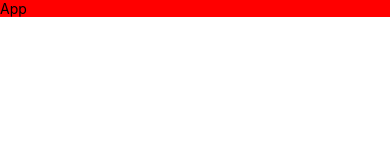
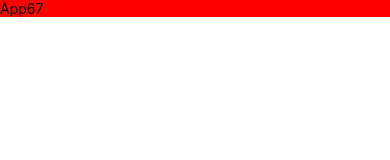
Before and after one commit to mazharfareed1/NewApps, a React Native app: screen / in a window 390 px wide. Shown: the top 160 px of the page. Built offline with nearby package versions, Linux system fonts and the light colour scheme.

Commit message:
Changed The Name of The App

```diff
--- a/App.tsx
+++ b/App.tsx
@@ -4,7 +4,7 @@ import React from 'react';
 const App = () => {
   return (
     <View style={{backgroundColor: 'red'}}>
-      <Text>App</Text>
+      <Text>App67</Text>
     </View>
   );
 };
```
